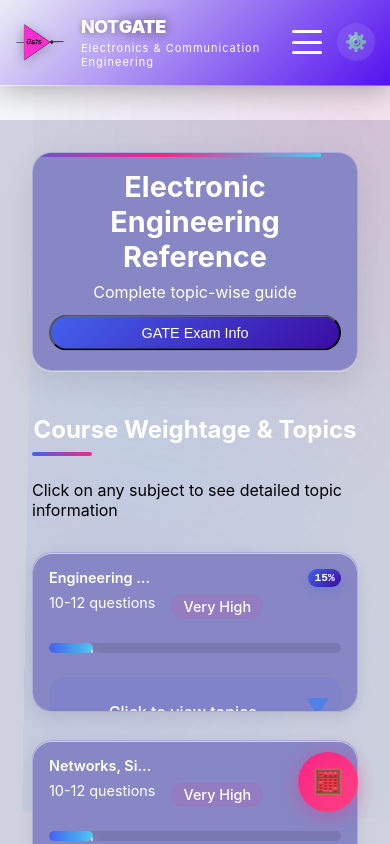
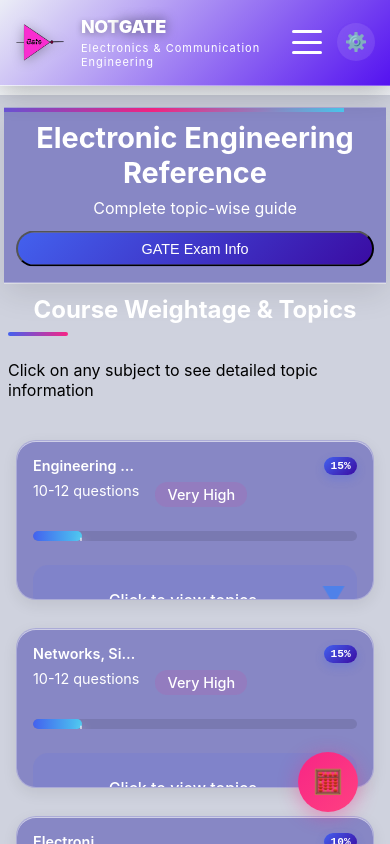
Before and after one commit to Praseedkarn/notgate-ec, a React (Create React App) app: page / in a window 390 px wide. Shown: the top 844 px of the page. Built offline with nearby package versions, Linux system fonts and the light colour scheme.

Commit message:
mobile frindly

```diff
--- a/src/App.css
+++ b/src/App.css
@@ -35,7 +35,7 @@ body {
 .app::before {
   content: '';
   position: fixed;
-  top: 0;
+  top: 100;
   left: 0;
   right: 0;
   bottom: 0;
@@ -3763,3 +3763,119 @@ button:not(.digital-badge):not(.weight-badge) {
 ::-webkit-scrollbar-thumb { background: rgba(67,97,238,0.3); border-radius: 2px; }
 ::-webkit-scrollbar-thumb:hover { background: rgba(67,97,238,0.5); }
 * { scrollbar-width: thin; scrollbar-color: rgba(67,97,238,0.3) rgba(0,0,0,0.05); }
+
+/* ===== APP PADDING FIXES ===== */
+
+/* Main content container */
+.main {
+  padding: 2rem 1rem;
+  max-width: 1200px;
+  margin: 0 auto;
+  box-sizing: border-box;
+}
+
+/* Sections */
+.section {
+  margin-bottom: 3rem;
+  padding: 0 1rem;
+}
+
+/* Welcome banner */
+.welcome-banner {
+  margin: 1rem auto 2rem auto;
+  max-width: 1100px;
+}
+
+/* Grids */
+.weightage-grid,
+.aptitude-grid,
+.resources-grid,
+.reference-cards {
+  padding: 0.5rem;
+}
+
+/* Footer buttons */
+.footer-about-link,
+.footer-Privacy-link,
+.footer-TandC-link {
+  margin: 0 10px;
+  font-size: 0.9rem;
+}
+
+/* Mobile fixes */
+@media (max-width: 768px) {
+  .main {
+    padding: 1rem 0.5rem;
+  }
+
+  .section {
+    padding: 0 0.5rem;
+    margin-bottom: 2rem;
+  }
+
+  .welcome-banner {
+    margin: 0.5rem;
+    padding: 1rem;
+  }
+
+  .footer-about-link,
+  .footer-Privacy-link,
+  .footer-TandC-link {
+    display: block;
+    margin: 5px 0;
+    text-align: center;
+    font-size: 0.8rem;
+  }
+}
+
+@media (max-width: 480px) {
+  .main {
+    padding: 0.75rem 0.25rem;
+  }
+
+  .section {
+    padding: 0 0.25rem;
+  }
+
+  .welcome-banner {
+    margin: 0.5rem 0.25rem;
+    padding: 0.75rem;
+  }
+
+  .footer-about-link,
+  .footer-Privacy-link,
+  .footer-TandC-link {
+    font-size: 0.75rem;
+    margin: 3px 0;
+  }
+}
+/* * {
+  border: 1px solid red !important;
+} */
+/* ===== REMOVE TOP SPACE COMPLETELY ===== */
+@media (max-width: 768px) {
+  body {
+    padding-top: 75px !important; /* Match header height exactly */
+  }
+
+  .main {
+    padding: 60 !important;
+    margin: 0 !important;
+  }
+
+  .welcome-banner {
+    margin: 0 !important;
+    border-radius: 0 !important;
+    border-left: none !important;
+    border-right: none !important;
+  }
+
+  .section:first-child {
+    margin-top: 0 !important;
+    padding-top: 0 !important;
+  }
+}
+/* Add this at the very END of App.css */
+body {
+  padding-top: 95px !important; /* Increase from 85px */
+}
```
